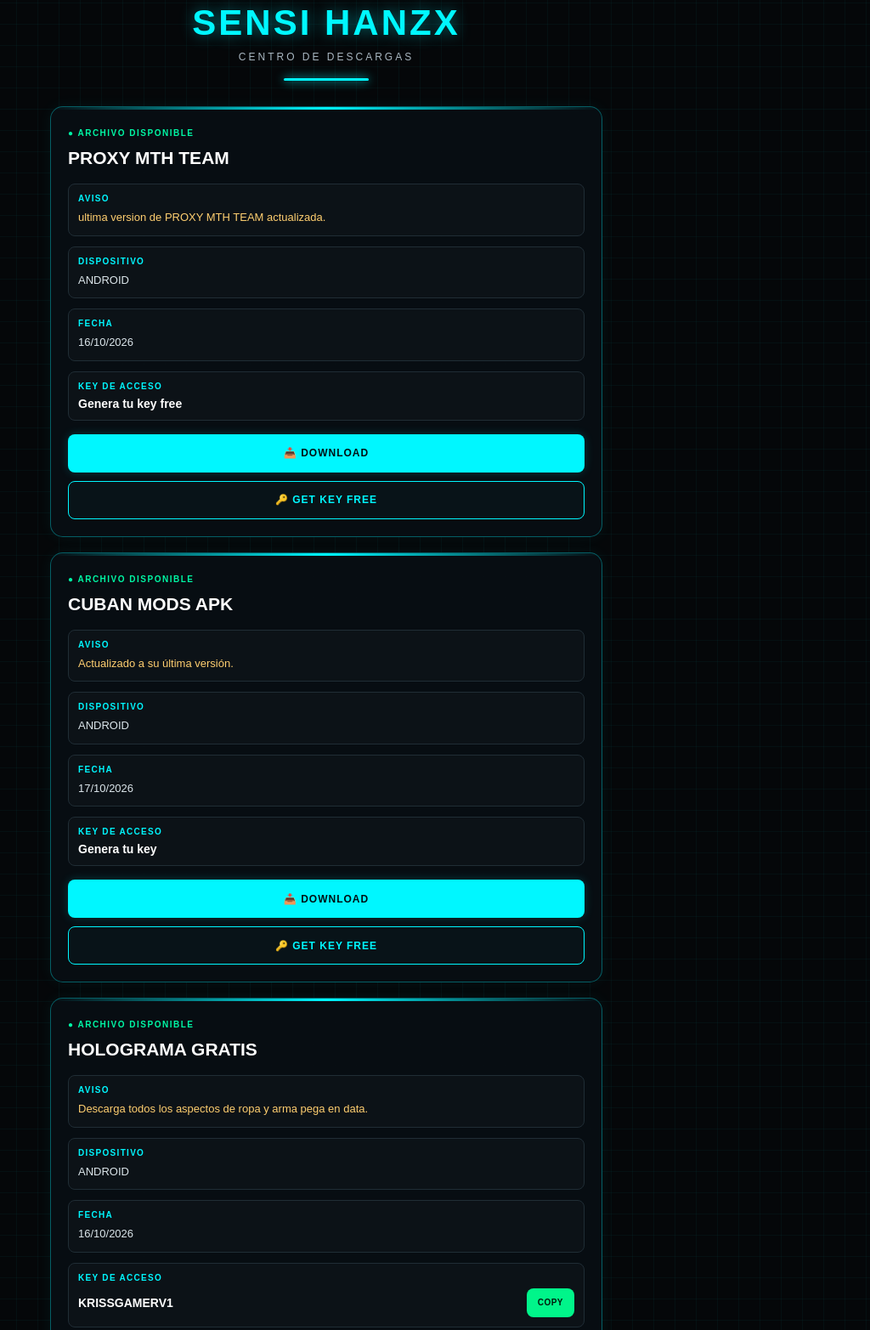
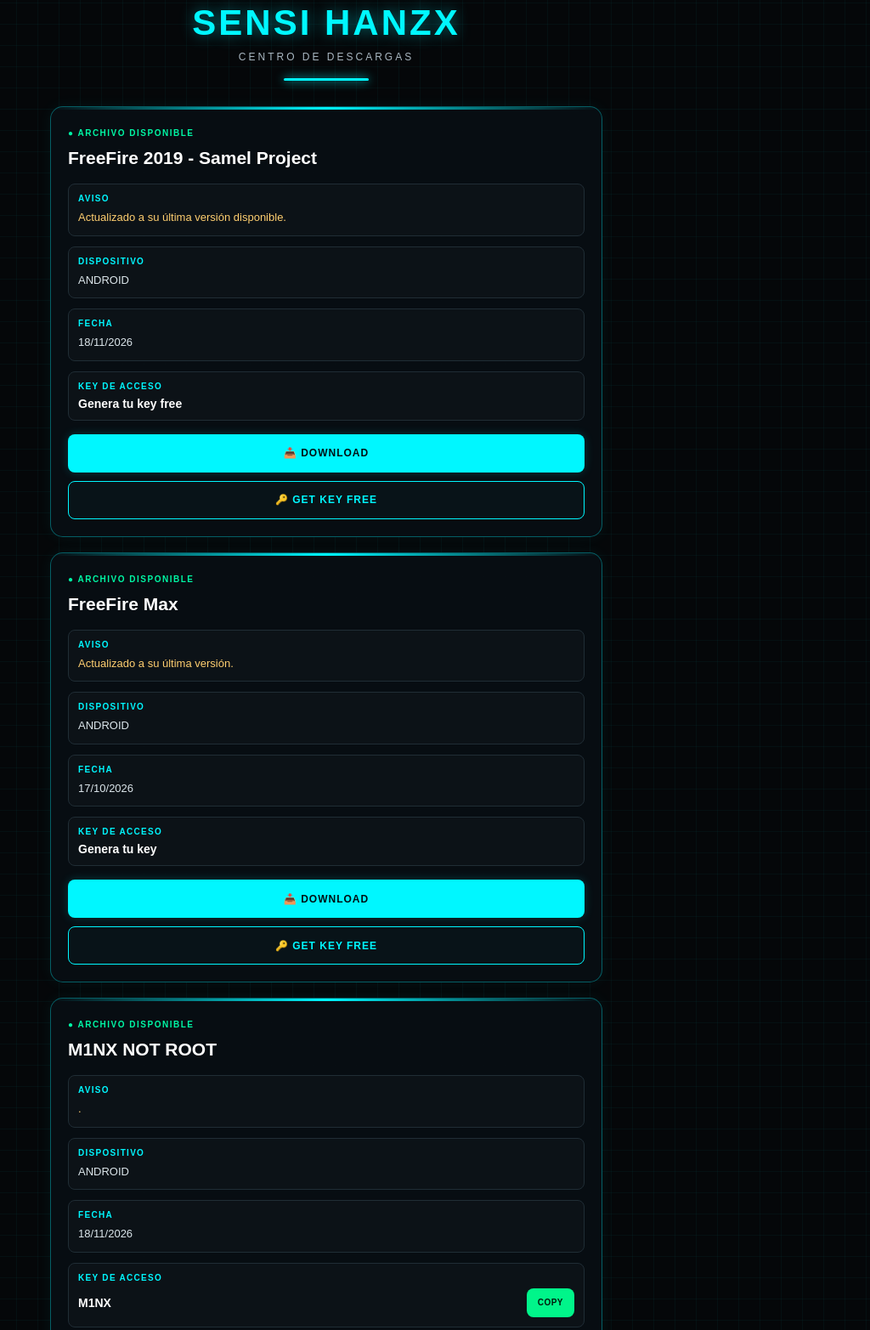
Before and after one commit to sensihanzxofc/Descargas, a plain HTML site: page index.html in a window 1280 px wide. Shown: the part 22-1587 px from the top of the page at 85% size, without its empty margins (256-1280 px from the left). Drawn offline with Linux system fonts and the light colour scheme.

Commit message:
Update index.html

```diff
--- a/index.html
+++ b/index.html
@@ -4,7 +4,7 @@
 <meta charset="UTF-8">
 <meta name="viewport" content="width=device-width, initial-scale=1.0">
 <meta name="theme-color" content="#050709">
-<title>HANZX TEAM • Centro de Descargas</title>
+<title>SENSI HANZX • Centro de Descargas</title>
 
 <style>
 * { box-sizing: border-box; }
@@ -369,11 +369,11 @@ const mantenimiento = false;
 const archivos = [
 
     {
-        titulo: "PROXY MTH TEAM",
+        titulo: "FreeFire 2019 - Samel Project",
         estado: "disponible",
-        aviso: "ultima version de PROXY MTH TEAM actualizada.",
+        aviso: "Actualizado a su última versión disponible.",
         dispositivo: "ANDROID",
-        fecha: "16/10/2026",
+        fecha: "18/11/2026",
         key: "Genera tu key free",
 
         enlaceDescarga: "https://www.mediafire.com/file/bhvavgwtgh2nvxj/Nexa-Play-v30.0.0-FuckingCopiers.apk/file",
@@ -382,7 +382,7 @@ const archivos = [
     },
 
     {
-        titulo: "CUBAN MODS APK",
+        titulo: "FreeFire Max",
         estado: "disponible",
         aviso: "Actualizado a su última versión.",
         dispositivo: "ANDROID",
@@ -395,16 +395,16 @@ const archivos = [
     },
 
     {
-        titulo: "HOLOGRAMA GRATIS",
+        titulo: "M1NX NOT ROOT",
         estado: "disponible",
-        aviso: "Descarga todos los aspectos de ropa y arma pega en data.",
+        aviso: ".",
         dispositivo: "ANDROID",
-        fecha: "16/10/2026",
-        key: "KRISSGAMERV1",
+        fecha: "18/11/2026",
+        key: "M1NX",
 
         enlaceDescarga: "https://www.mediafire.com/file/yc6njnaqg57pw5g/HOLO_VIP_FF_NORMAL_DE_PLAY_STORE_100%2525_SEGURO_%25F0%2592%25BC%25F0%259F%25A4%258D.zip/file",
         enlaceKey: "",
-        enlaceCopy: "KRISSGAMERV1"
+        enlaceCopy: "M1NX"
     },
 
     {
```
